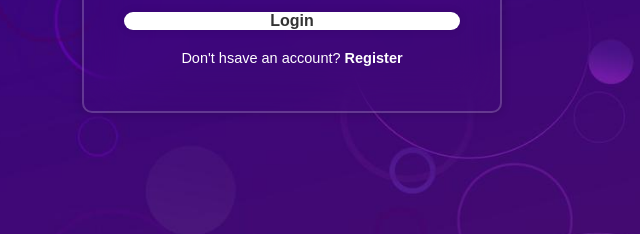
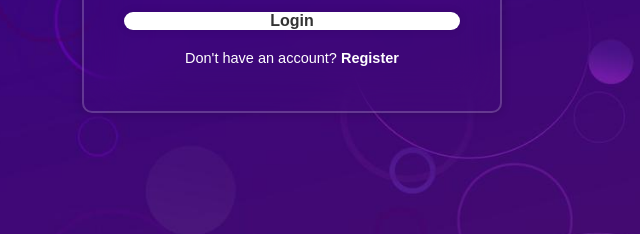
Before and after one commit to Koyaam/login, a plain HTML site: page index.html in a window 1280 px wide. Shown: the part 478-712 px from the top of the page, 348-988 px from the left. Drawn offline with nearby package versions, Linux system fonts and the light colour scheme.

Commit message:
index.html

```diff
--- a/index.html
+++ b/index.html
@@ -27,7 +27,7 @@
                 </div>
                 <button type="submit" class="btn">Login</button>
                 <div class="register-link">
-                    <p> Don't hsave an account? <a href="#"> Register</a></p>
+                    <p> Don't have an account? <a href="#"> Register</a></p>
                 </div>
         </form>
 
```
